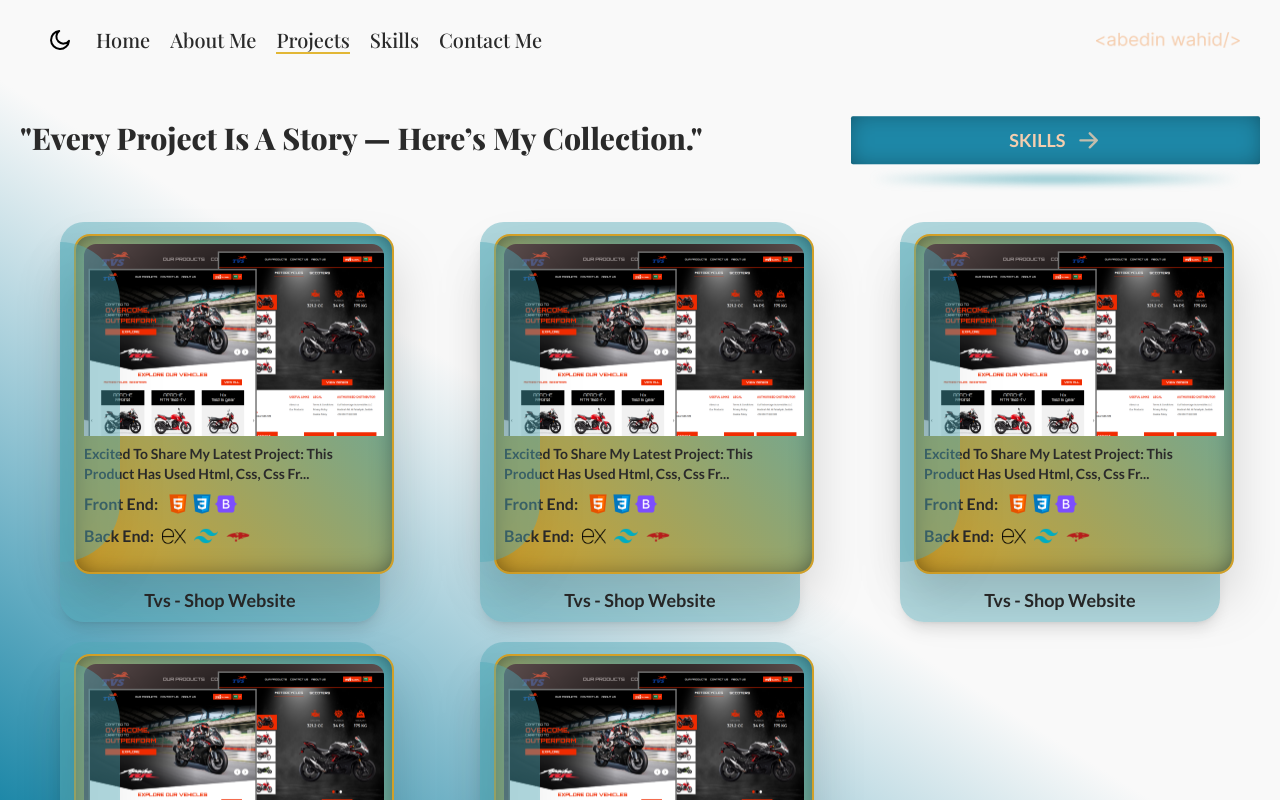
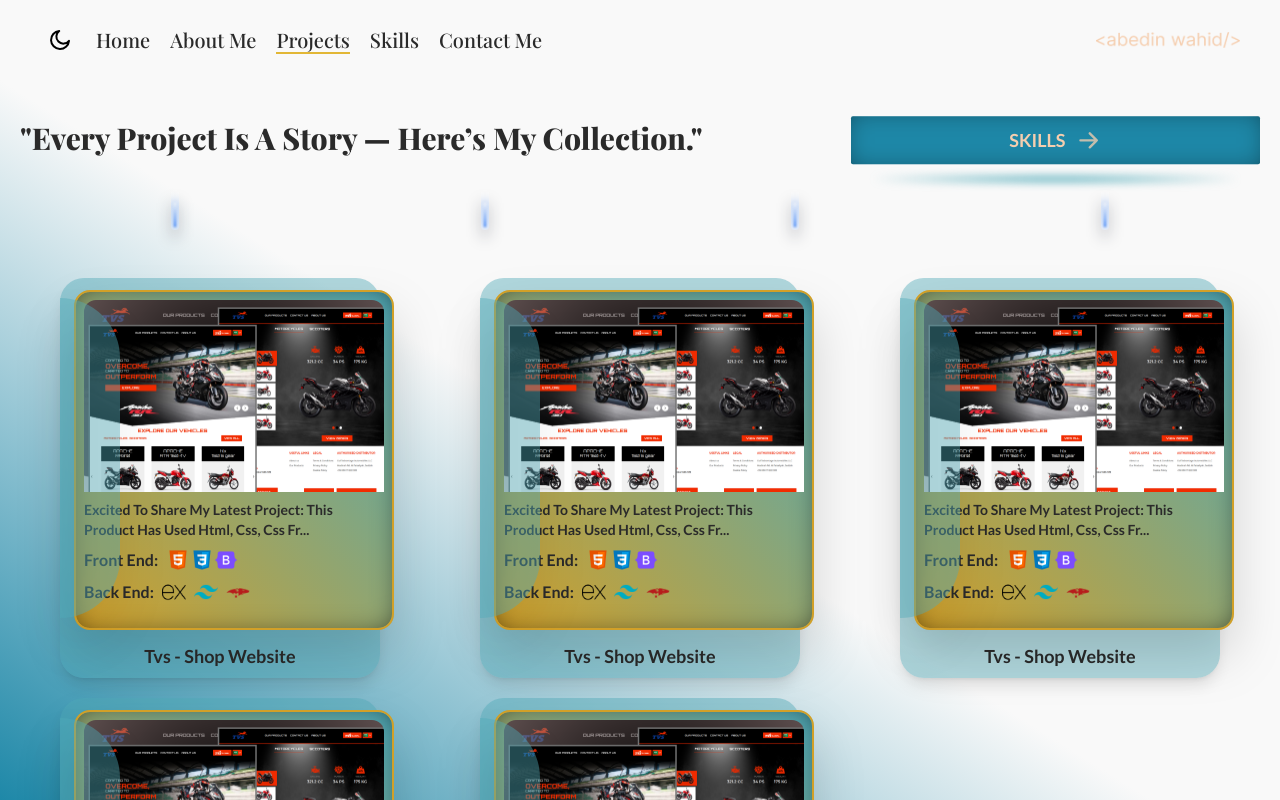
Before and after one commit to abedinwahid9/my-portfolio, a Next.js app: page /projects in a window 1280 px wide. Built offline with nearby package versions, Linux system fonts and the light colour scheme.

Commit message:
skills page animated divider design complete

```diff
--- a/src/app/(home)/skills/page.tsx
+++ b/src/app/(home)/skills/page.tsx
@@ -22,7 +22,12 @@ const page = () => {
         </div>
       </section>
 
-      <AnimeDivider />
+      <div className="flex py-2">
+        <AnimeDivider />
+        <AnimeDivider />
+        <AnimeDivider />
+        <AnimeDivider />
+      </div>
 
       <section>
         <div className="md:w-2/3 w-full">
--- a/src/app/components/project/Project.tsx
+++ b/src/app/components/project/Project.tsx
@@ -1,4 +1,5 @@
 import AnimatedBtn from "../share/AnimatedBtn";
+import AnimeDivider from "../share/AnimeDivider";
 import ProjectCard from "../share/ProjectCard";
 import Title from "../share/Title";
 import ArrowSvgAni from "../svg/ArrowSvgAni";
@@ -20,6 +21,12 @@ const Project = () => {
           />
         </div>
       </div>
+      <div className="flex py-2">
+        <AnimeDivider />
+        <AnimeDivider />
+        <AnimeDivider />
+        <AnimeDivider />
+      </div>
       <div className="grid lg:grid-cols-3 md:grid-cols-2 grid-cols-1 gap-5 justify-center items-center py-10 place-items-center">
         <ProjectCard />
         <ProjectCard />
--- a/src/app/components/share/AnimeDivider.tsx
+++ b/src/app/components/share/AnimeDivider.tsx
@@ -1,7 +1,32 @@
 "use client";
 
+import { motion } from "framer-motion";
+
 const AnimeDivider = () => {
-  return <div></div>;
+  return (
+    <div className="w-full flex justify-center">
+      {" "}
+      <div className="w-2 h-10 shadow-lg shadow-lg-primary dark:shadow-dr-link rounded-full flex justify-center   overflow-hidden relative">
+        <motion.div
+          className="h-6 w-0.5 absolute"
+          animate={{
+            top: ["-40px", "calc(100% + 40px)"],
+          }}
+          transition={{
+            duration: 3,
+            ease: "linear",
+            repeat: Number.POSITIVE_INFINITY,
+          }}
+          style={{
+            background:
+              "linear-gradient(to bottom, rgba(59, 130, 246, 0) 0%, rgba(59, 130, 246, 1) 100%)",
+            filter: "blur(1px)",
+            boxShadow: "0 0 8px 2px rgba(59, 130, 246, 0.5)",
+          }}
+        />
+      </div>
+    </div>
+  );
 };
 
 export default AnimeDivider;
```
